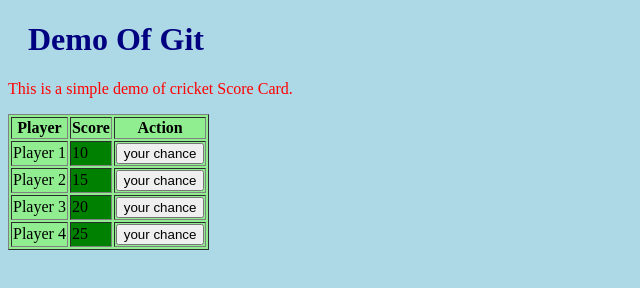
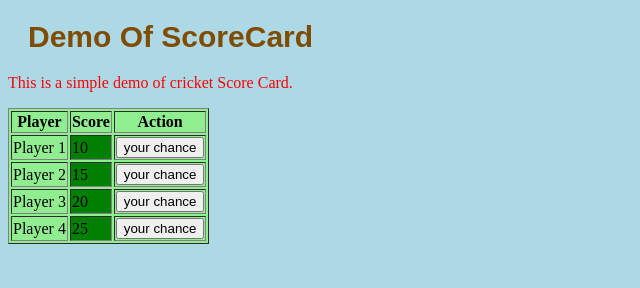
Before and after one commit to gangwarabhay/CodingWorkxDemo, a plain HTML site: page index.html in a window 1280 px wide. Shown: the whole page, without its empty margins (0-640 px from the left). Drawn offline with Linux system fonts and the light colour scheme.

Commit message:
changes on css

```diff
--- a/index.css
+++ b/index.css
@@ -5,8 +5,11 @@ body {
   background-color: lightgreen;
 }
 h1 {
-  color: navy;
+  color: rgb(128, 77, 0);
   margin-left: 20px;
+  font-family: Arial, Helvetica, sans-serif;
+  font-size: 30px;
+  margin-top: 20px;
 }
 p{
     color: red;
--- a/index.html
+++ b/index.html
@@ -9,7 +9,7 @@
 </head>
 
 <body>
-    <h1>Demo Of Git</h1>
+    <h1>Demo Of ScoreCard</h1>
     <p>This is a simple demo of cricket Score Card.</p>
     <table id="table" border="1">
         <tr>
```
